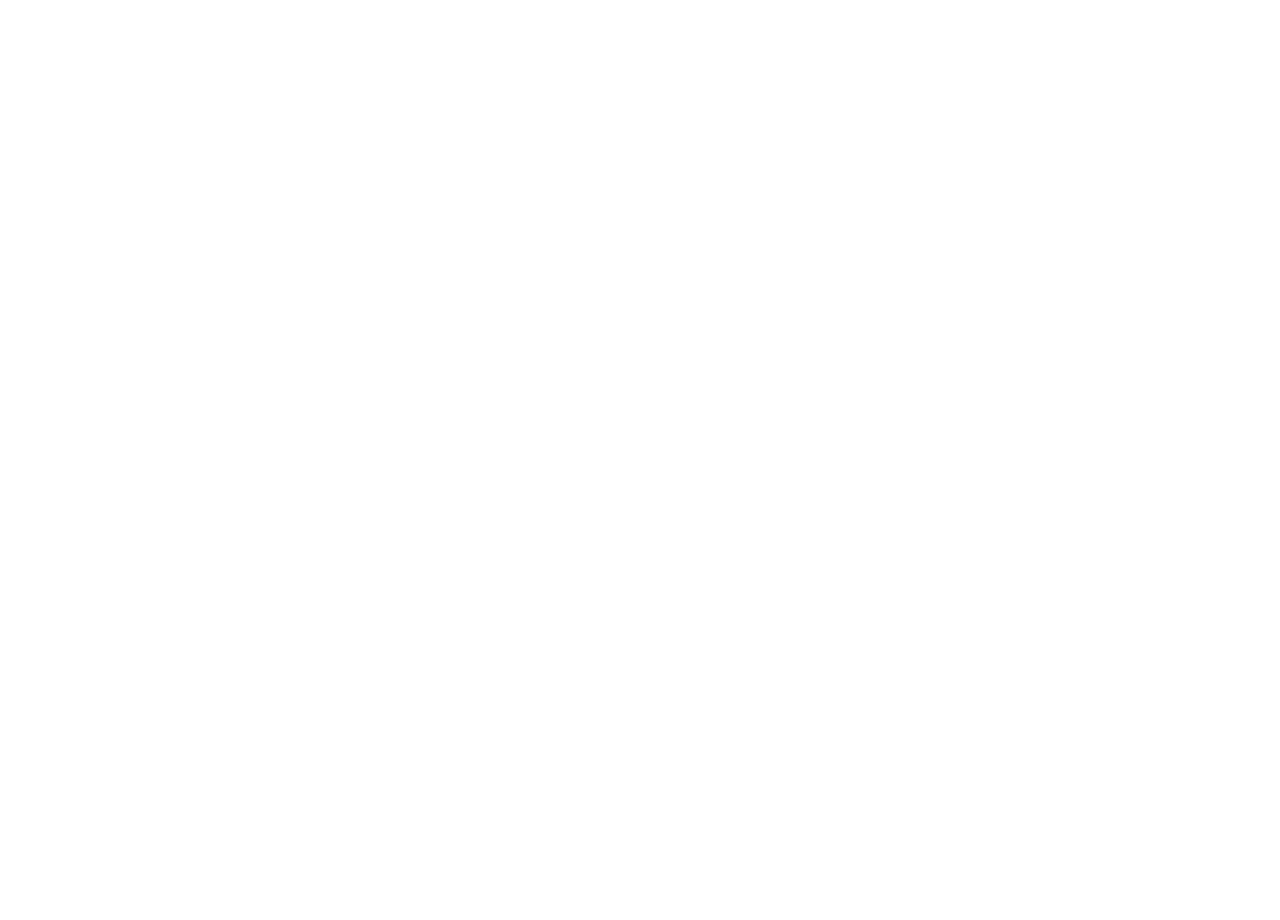
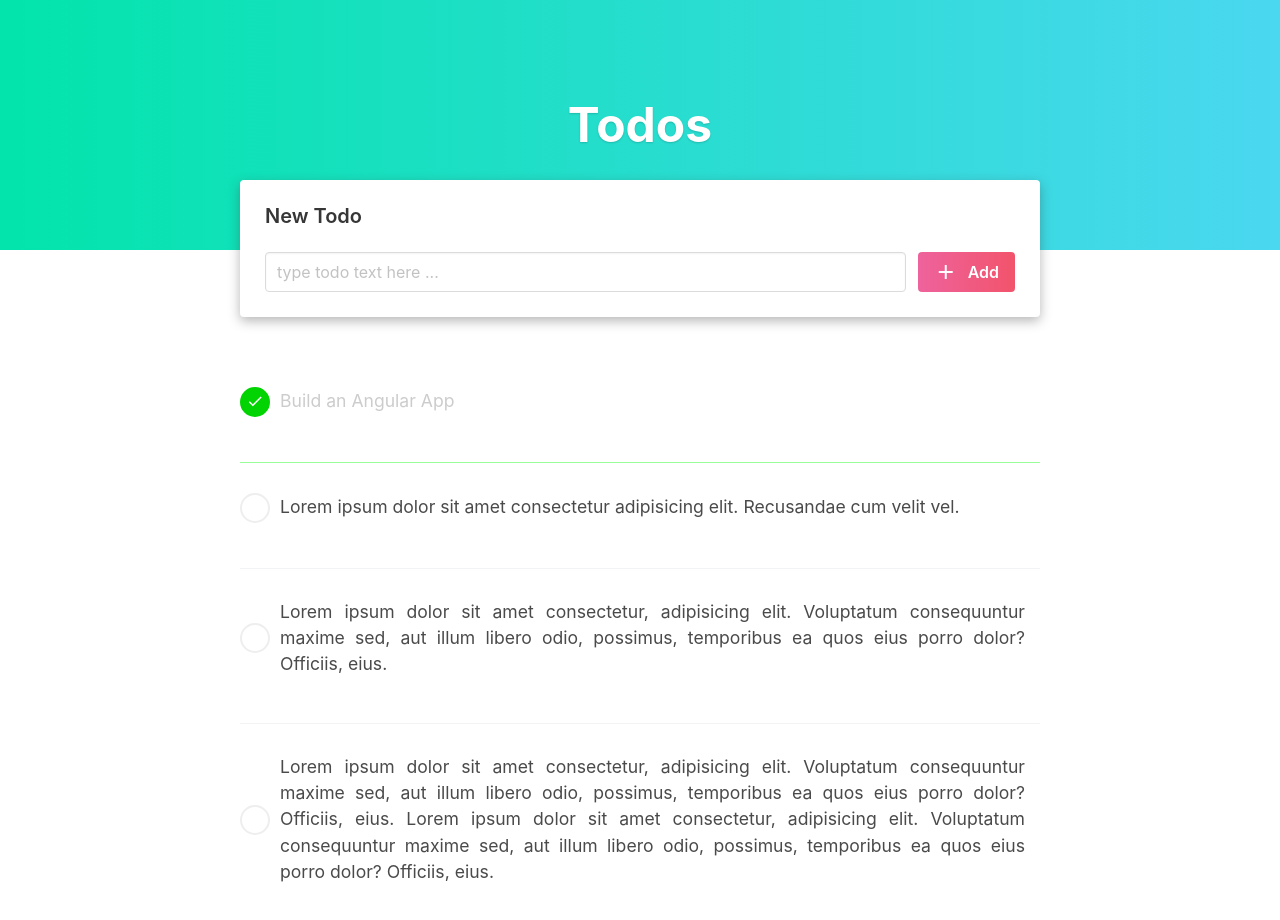
Before and after one commit to hesam-valizadeh/Todo-List, an Angular app: page / in a window 1280 px wide. Shown: the top 920 px of the page. Before the commit the page ends 800 px from the top, so only its background shows below. Built offline with nearby package versions, Linux system fonts and the light colour scheme.

Commit message:
Implement ui

```diff
--- a/angular.json
+++ b/angular.json
@@ -100,5 +100,8 @@
         }
       }
     }
+  },
+  "cli": {
+    "analytics": false
   }
 }
--- a/package.json
+++ b/package.json
@@ -18,6 +18,7 @@
     "@angular/platform-browser": "^15.2.0",
     "@angular/platform-browser-dynamic": "^15.2.0",
     "@angular/router": "^15.2.0",
+    "bulma": "^0.9.4",
     "rxjs": "~7.8.0",
     "tslib": "^2.3.0",
     "zone.js": "~0.12.0"
--- a/src/app/app-routing.module.ts
+++ b/src/app/app-routing.module.ts
@@ -1,7 +1,10 @@
 import { NgModule } from '@angular/core';
 import { RouterModule, Routes } from '@angular/router';
+import { TodosComponent } from './todos/todos.component';
 
-const routes: Routes = [];
+const routes: Routes = [
+  { path:"" , component: TodosComponent}
+];
 
 @NgModule({
   imports: [RouterModule.forRoot(routes)],
--- a/src/app/app.component.html
+++ b/src/app/app.component.html
@@ -0,0 +1 @@
+<router-outlet></router-outlet>
--- a/src/app/app.module.ts
+++ b/src/app/app.module.ts
@@ -3,10 +3,12 @@
 
 import { AppRoutingModule } from './app-routing.module';
 import { AppComponent } from './app.component';
+import { TodosComponent } from './todos/todos.component';
 
 @NgModule({
   declarations: [
-    AppComponent
+    AppComponent,
+    TodosComponent
   ],
   imports: [
     BrowserModule,
--- /dev/null
+++ b/src/app/todos/todos.component.html
@@ -0,0 +1,97 @@
+<header>
+    <h1 class="title is-1 has-text-centered"> Todos </h1>
+</header>
+<section class="container">
+    <div class="add-todo-box">
+        <h2 class="title is-5">New Todo</h2>
+        <form>
+            <div class="field is-grouped">
+                <div class="control is-expanded">
+                    <input type="text" class="input" placeholder="type todo text here ..." name="" id="">
+                </div>
+                <div class="control">
+                    <button class="button alt-gradient-button">
+                        <i class="material-icons">add</i>
+                        Add
+                    </button>
+                </div>
+            </div>
+        </form>
+    </div>
+
+    <div class="todos-list">
+
+        <div class="todo-item completed">
+            <div class="check-box">
+                <i class="material-icons">check</i>
+            </div>
+            <div class="todo-text">
+                Build an Angular App
+            </div>
+            <div class="todo-controls-box">
+                <button class="todo-control-button">
+                    <i class="material-icons">edit</i>
+                </button>
+                <button class="todo-control-button">
+                    <i class="material-icons">delete</i>
+                </button>
+            </div>
+        </div>
+
+        <div class="todo-item">
+            <div class="check-box">
+                <i class="material-icons">check</i>
+            </div>
+            <div class="todo-text">
+                Lorem ipsum dolor sit amet consectetur adipisicing elit. Recusandae cum velit vel.
+            </div>
+              <div class="todo-controls-box">
+                <button class="todo-control-button">
+                    <i class="material-icons">edit</i>
+                </button>
+                <button class="todo-control-button">
+                    <i class="material-icons">delete</i>
+                </button>
+            </div>
+        </div>
+
+        <div class="todo-item">
+            <div class="check-box">
+                <i class="material-icons">check</i>
+            </div>
+            <div class="todo-text">
+                Lorem ipsum dolor sit amet consectetur, adipisicing elit. Voluptatum consequuntur maxime sed, aut illum
+                libero odio, possimus, temporibus ea quos eius porro dolor? Officiis, eius.
+            </div>
+              <div class="todo-controls-box">
+                <button class="todo-control-button">
+                    <i class="material-icons">edit</i>
+                </button>
+                <button class="todo-control-button">
+                    <i class="material-icons">delete</i>
+                </button>
+            </div>
+        </div>
+
+        <div class="todo-item">
+            <div class="check-box">
+                <i class="material-icons">check</i>
+            </div>
+            <div class="todo-text">
+                Lorem ipsum dolor sit amet consectetur, adipisicing elit. Voluptatum consequuntur maxime sed, aut illum
+                libero odio, possimus, temporibus ea quos eius porro dolor? Officiis, eius.
+                Lorem ipsum dolor sit amet consectetur, adipisicing elit. Voluptatum consequuntur maxime sed, aut illum
+                libero odio, possimus, temporibus ea quos eius porro dolor? Officiis, eius.
+            </div>
+              <div class="todo-controls-box">
+                <button class="todo-control-button">
+                    <i class="material-icons">edit</i>
+                </button>
+                <button class="todo-control-button">
+                    <i class="material-icons">delete</i>
+                </button>
+            </div>
+        </div>
+
+    </div>
+</section>
--- /dev/null
+++ b/src/app/todos/todos.component.scss
@@ -0,0 +1,158 @@
+header {
+    width: 100%;
+    height: 250px;
+    background: linear-gradient(to right, rgb(2, 228, 171), rgb(74, 215, 240));
+    display: flex;
+    align-items: center;
+    justify-content: center;
+    h1 {
+        color: #fff;
+        font-weight: 700;
+        text-shadow: 0px 1px 2px rgba(black, 0.17);
+    }
+}
+
+.alt-gradient-button {
+    border: none;
+    outline: none;
+    background-image: linear-gradient(to right, rgb(236, 72, 140), rgb(240, 54, 82));
+    font-weight: 600;
+    color: #fff;
+    opacity: 0.85;
+    transition: all .4s ease-in-out .3s;;
+
+    &:hover,&:active,&:focus {
+        border: none;
+        outline: none;
+        color: #fff;
+        opacity: 1;
+        background-image: linear-gradient(to right,  rgb(240, 54, 82),rgb(236, 72, 140));
+        box-shadow: 0 3px 8px #dddddd !important;
+
+    }
+    i{
+        margin-right:10px;
+    }
+}
+.container {
+    max-width: 800px;
+    .add-todo-box {
+        padding: 25px;
+        background-color: #fff;
+        position: relative;
+        top: -70px;
+        border-radius: 4px;
+        box-shadow: 0 4px 12px #3636365d;
+
+    }
+    .todos-list {
+        transition: all .4s ease-in-out .3s;;
+        .todo-item {
+            display: flex;
+            align-items: center;
+            transition: all .4s ease-in-out .3s;;
+            font-size: 1.1rem;
+            cursor: pointer;
+            padding:0px 15px 45px 0;
+            margin-bottom:30px;
+            border-bottom: 1px solid #f2f3f5;
+            position:relative;
+            .todo-controls-box{
+                position: absolute;
+                right:0;
+                bottom: 0;
+                display: flex;
+                opacity: 0;
+                visibility: hidden;
+                transition: all .4s ease-in-out .3s;;
+                .todo-control-button{
+                    border: none;
+                    outline: none;
+                    cursor: pointer;
+                    padding: 8px 14px;
+                    transition: all .4s ease-in-out .3s;;
+                    background-color: #eee;
+                    transform: translateY(15px);
+
+
+                    i.material-icons{
+                        font-size: 1rem;
+                    }
+                    &:hover{
+                        background-color: #bbbbbb;
+                    }
+                    &:focus,&:active{
+                        background-color: #aaa;
+
+                    }
+                    &:first-of-type{
+                        border-top-left-radius: 9px;
+
+                    }
+                    &:last-of-type{
+                        border-top-right-radius: 9px;
+
+                    }
+                }
+            }
+            &:hover {
+                border-bottom: 1px solid #ddd;
+                transition: all .4s ease-in-out .3s;;
+                .todo-controls-box{
+                    opacity: 1;
+                    visibility: visible;
+                transform: translateY(-15px);
+
+                }
+
+            }
+            .todo-text{
+                text-align: justify;
+            }
+            .check-box {
+                border: 2px solid #eee;
+                border-radius: 50em;
+                width: 30px;
+                height: 30px;
+                display: flex;
+                align-items: center;
+                justify-content: center;
+                margin-right: 10px;
+                transition: all .4s ease-in-out .3s;;
+                flex-shrink: 0;
+                i {
+                    font-size: 1.1rem;
+                    margin: auto;
+                    transition: all .4s ease-in-out .3s;;
+                    opacity: 0;
+                }
+            }
+
+
+
+            &.completed{
+                color:#ccc;
+                border-bottom:1px solid rgb(152, 255, 152);
+                .check-box{
+                    background-color:rgb(2, 211, 2);
+                    border-color: rgb(2, 211, 2);
+                    i{
+                       color:#fff;
+                       opacity: 1;
+                     }
+                 }
+            }
+
+
+
+        }
+    }
+}
+
+.todos-list .todo-item:hover .check-box {
+    transition: all .4s ease-in-out .3s;;
+    background-color: #eee;
+    i.material-icons {
+        opacity: .3;
+    }
+}
--- a/src/index.html
+++ b/src/index.html
@@ -6,6 +6,7 @@
   <base href="/">
   <meta name="viewport" content="width=device-width, initial-scale=1">
   <link rel="icon" type="image/x-icon" href="favicon.ico">
+  <link rel="stylesheet" href="https://fonts.googleapis.com/icon?family=Material+Icons">
 </head>
 <body>
   <app-root></app-root>
--- a/src/styles.scss
+++ b/src/styles.scss
@@ -1 +1,2 @@
 /* You can add global styles to this file, and also import other style files */
+@import '../node_modules/bulma/bulma.sass';
```
Also changed, not shown: src/app/todos/todos.component.ts (added, +10 -0 lines), 2 other files (tests, documents, lock files or other folders).
